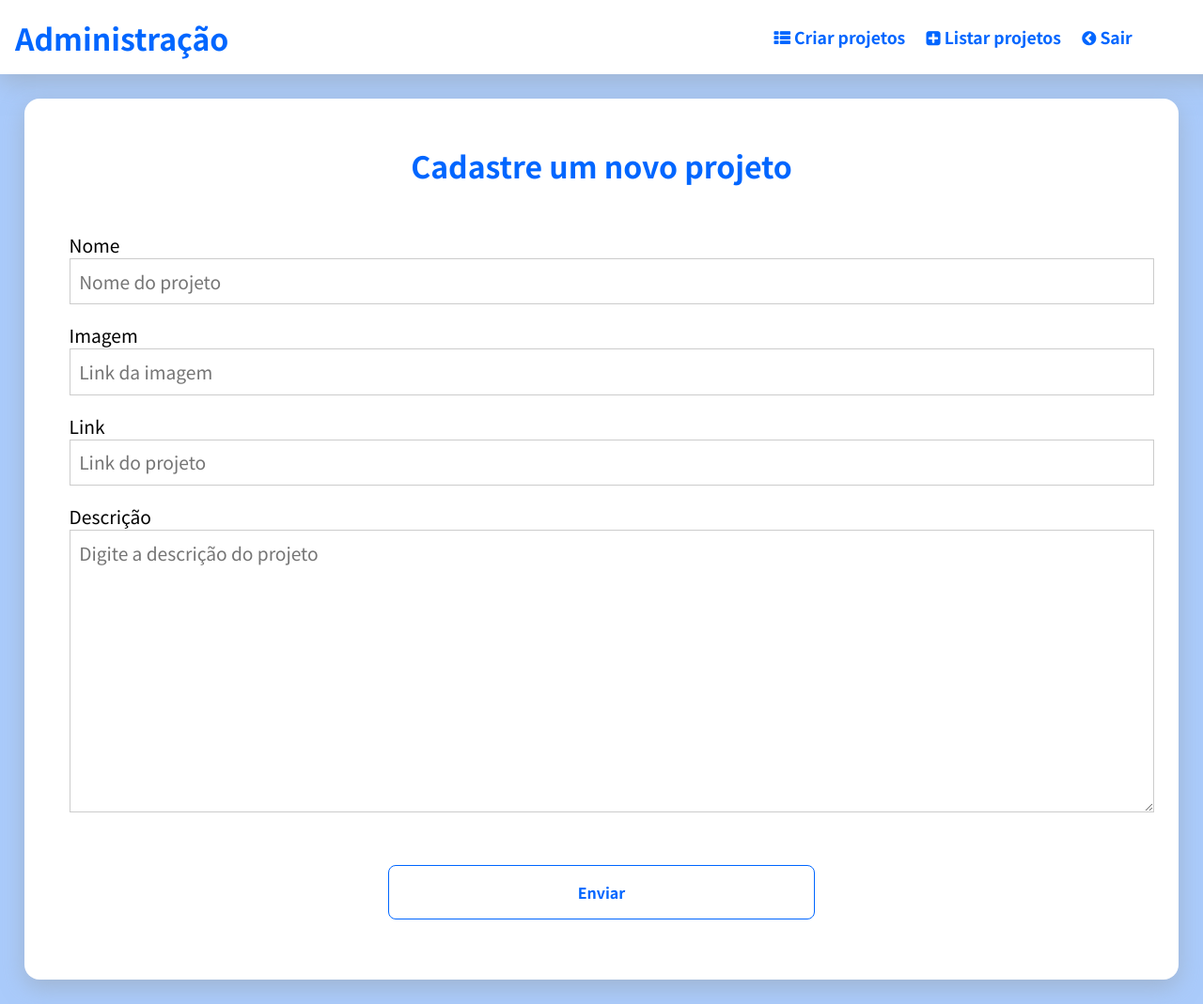
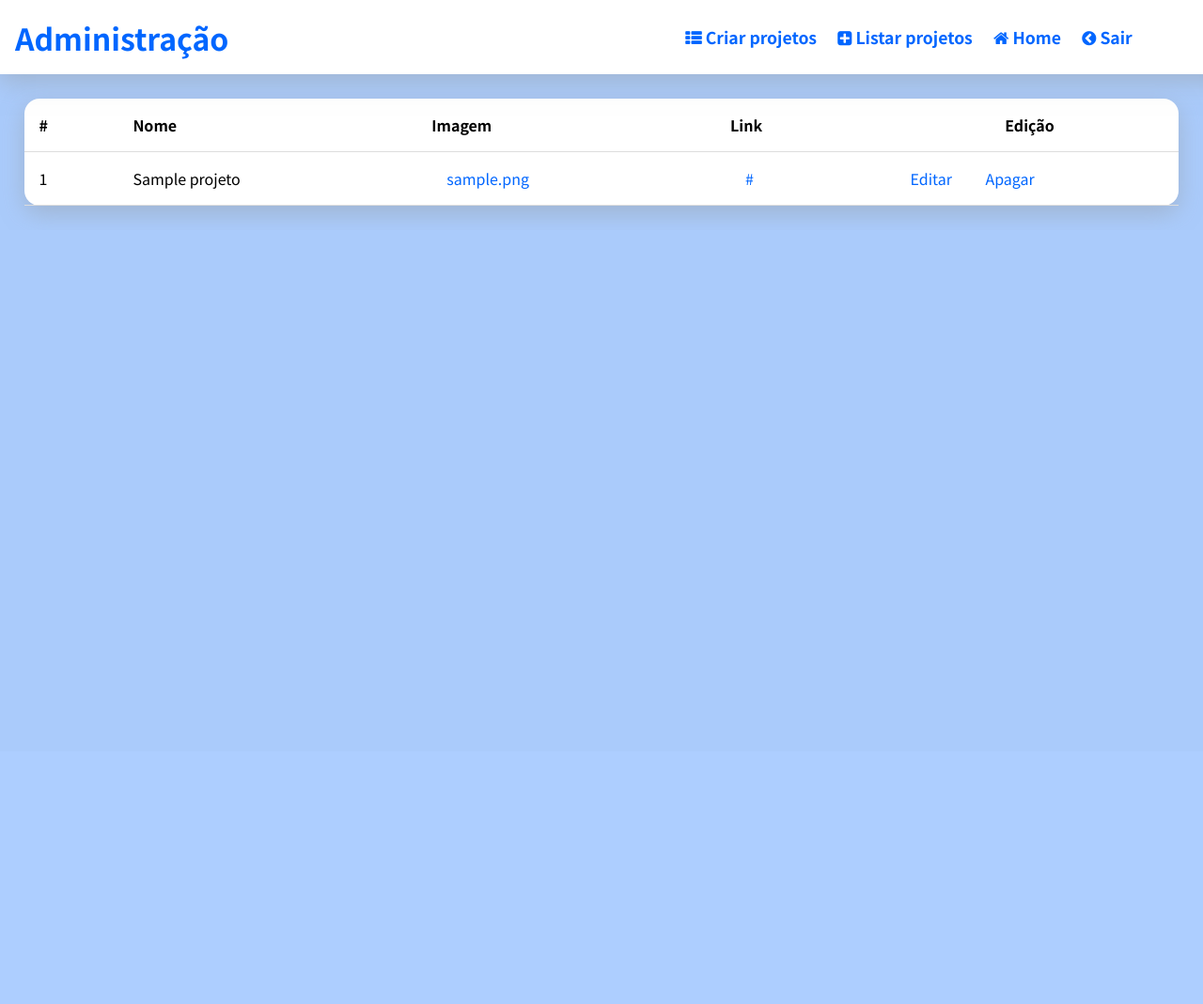
Before and after one commit to codethi/portfolio-blue-flask-crud, a Flask app: page /adm in a window 1280 px wide. Shown: the whole page at 94% size. After the commit the page ends 238 px from the top, so only its background shows below. Run offline with Flask 2, Linux system fonts and the light colour scheme; the visitor is signed in with stand-in values (Sample User, id 1); tables that the repository leaves empty hold one stand-in row (values such as "Sample post").

Commit message:
projeto finalizado.

```diff
--- a/app.py
+++ b/app.py
@@ -13,7 +13,7 @@
 from flask import Flask, render_template, redirect, request, session, flash
 from flask_mail import Mail, Message #Importa o Mail e o Message do flask_mail para facilitar o envio de emails
 from flask_sqlalchemy import SQLAlchemy # ORM responsável por realizar as operações do banco de dados via Python
-from mail_config import email, mail_senha # Módulo para esconder meu user e senha do email.
+# from mail_config import email, mail_senha # Módulo para esconder meu user e senha do email.
 
 app = Flask(__name__)
 app.secret_key = 'bluedtech' # Chave de criptografia para guardar sessão de login
@@ -24,8 +24,8 @@ mail_settings = {
     "MAIL_PORT": 465,
     "MAIL_USE_TLS": False,
     "MAIL_USE_SSL": True,
-    "MAIL_USERNAME": email,
-    "MAIL_PASSWORD": mail_senha
+   #  "MAIL_USERNAME": email,
+   #  "MAIL_PASSWORD": mail_senha
 }
 
 app.config.update(mail_settings) #atualizar as configurações do app com o dicionário mail_settings
@@ -34,7 +34,7 @@ mail = Mail(app) # atribuir a class Mail o app atual.
 # Conexão com o banco de dados, o nome entre os colchetes é padrão, o endereço do banco nós achamos nos Datails da instancia do nosso banco no ElephantSQL, no campo URL
 # ATENÇÃO! A URL do ElephantSQL vem como postegres://(o resto da URL).
 # Modifique essa parte antes do // para postegresql://(o resto da URL)
-app.config['SQLALCHEMY_DATABASE_URI'] = 'postgresql://ylselsuy:NuSVipuZG7j7MolAE3CKQLgX4wqKGBGe@kesavan.db.elephantsql.com/ylselsuy'
+app.config['SQLALCHEMY_DATABASE_URI'] = 'postgresql://(coloque aqui o resto da url)'
 db = SQLAlchemy(app) # Instancia o objeto db na classe SQLAlchemy e adiciona essa aplicação nela.
 
 #--------------------------------
--- a/mail_config.py
+++ /dev/null
@@ -1,2 +0,0 @@
-email = 'contato.thicode@gmail.com'
-mail_senha = 'contato#thicode@1928'
--- a/static/css/adm.css
+++ b/static/css/adm.css
@@ -75,7 +75,7 @@ a {
 }
 
 article#new {
-display: flex;
+display: none;
 justify-content: center;
 align-items: center;
 padding: 6rem;
@@ -183,7 +183,7 @@ form div a:hover {
   }
 
 article#lista {
-  display: none;
+  display: flex;
   justify-content: center;
   align-items: center;
   padding: 6rem;
@@ -206,6 +206,14 @@ padding: 1rem;
 border-bottom: 1px solid #ddd;
 text-align: left;
 }
+
+article#lista table td {
+  max-width: 100px;
+  overflow: hidden;
+  text-overflow: ellipsis;
+  white-space: nowrap;
+}
+
 
 article#lista table a {
 padding: 1rem;
--- a/static/css/style.css
+++ b/static/css/style.css
@@ -127,7 +127,8 @@ section#projetos div#card h2 {
 section#projetos div#card img {
   display: block;
   margin: auto;
-  width: 50%;
+  width: 10rem;
+  height: 10rem;
   position: relative;
 }
 
--- a/templates/adm.html
+++ b/templates/adm.html
@@ -38,10 +38,15 @@
                 <i class="fa fa-plus-square" aria-hidden="true"></i>
                 Listar projetos</li>
             </a>
+            <a href="/"><li>
+                <i class="fa fa-home" aria-hidden="true"></i>
+                Home</li>
+            </a>
             <a href="/logout"><li>
                 <i class="fa fa-chevron-circle-left" aria-hidden="true"></i>
                 Sair</li>
             </a>
+
         </ul>
     </aside>
 
@@ -71,6 +76,8 @@
             </form>
         </article>
         {% endif %}
+
+        {% if projetoEdit == undefined %}
         <article id="lista">
             <table>
 
@@ -89,10 +96,8 @@
                     <tr>
                         <td>{{p.id}}</td>
                         <td>{{p.nome}}</td>
-                        <td>{{p.imagem}}</td>
-                        <td>
-                            <a href="{{p.link}}" target="_blank">{{p.link}}</audio>
-                        </td>
+                        <td><a href="{{p.imagem}}" target="_blank">{{p.imagem}}</a></td>
+                        <td><a href="{{p.link}}" target="_blank">{{p.link}}</a></td>
                         <td>
                             <a href="/edit/{{p.id}}">Editar</a>
                             <a href="/{{p.id}}">Apagar</a>
@@ -103,6 +108,7 @@
 
             </table>
         </article>
+        {% endif %}
 
         {% if projetoEdit != undefined %}
         <article id="edit">
```
